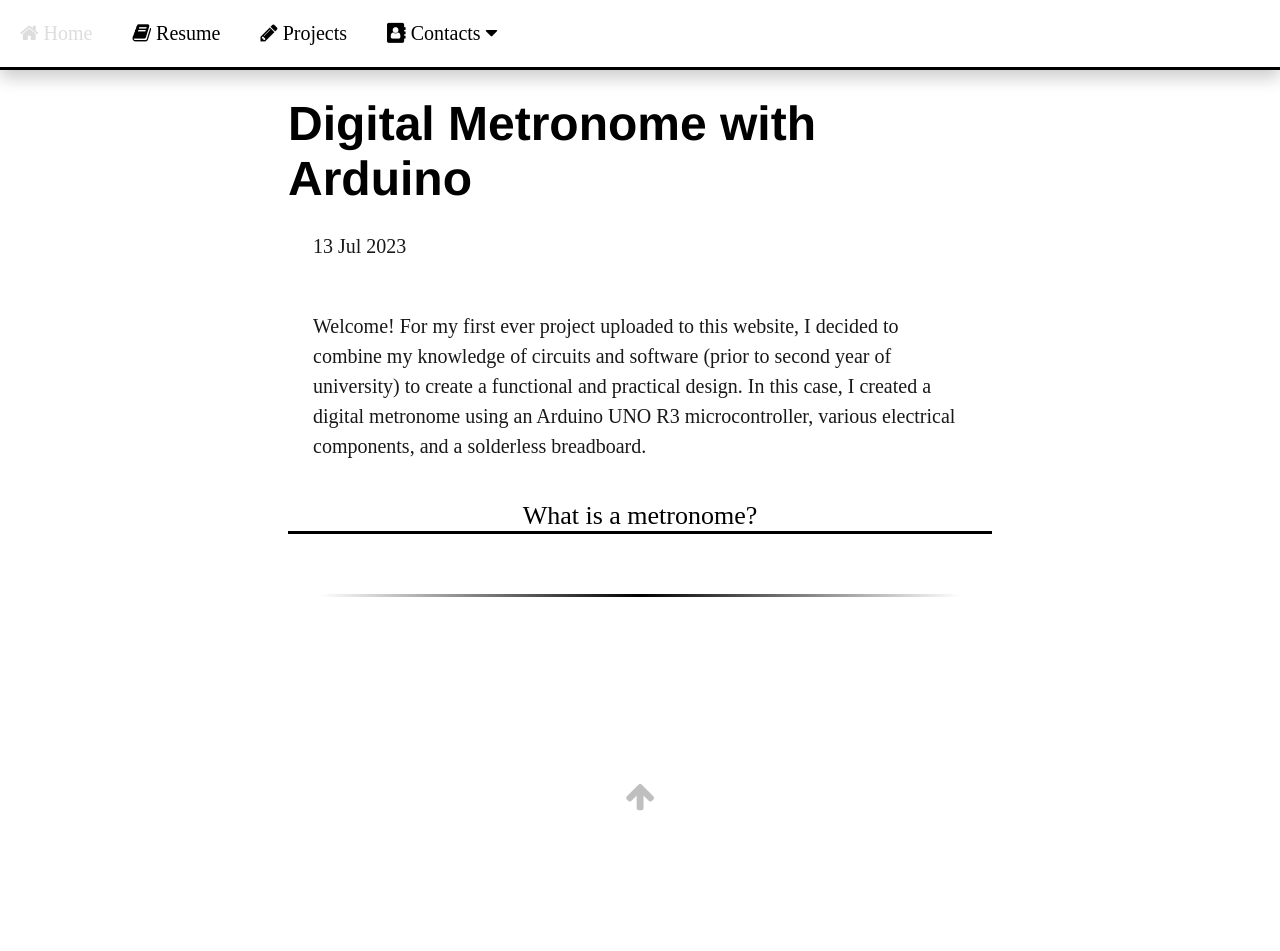
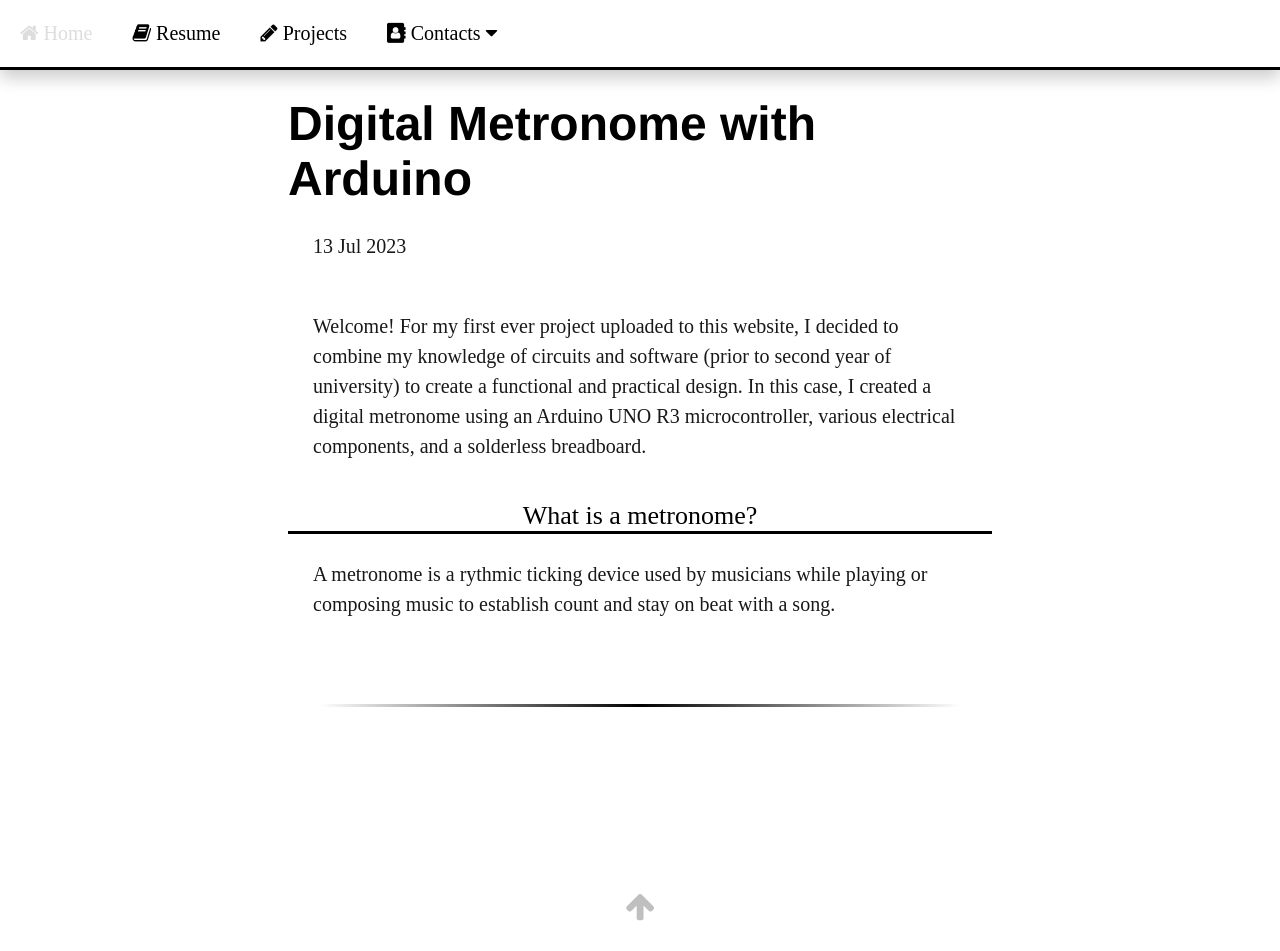
Before and after one commit to JacobHodgins/hodginsjacob, a Jekyll site: the page built from _posts/2023-07-13-first-post.md, in a window 1280 px wide and 951 px high. Built offline with Jekyll 4.4.1, drawn with Linux system fonts in a browser that asks for light colours.

Commit message:
Update 2023-07-13-first-post.md

```diff
--- a/_posts/2023-07-13-first-post.md
+++ b/_posts/2023-07-13-first-post.md
@@ -10,6 +10,11 @@ date: 2023-07-13
     </p>
   </div>
   <div class="post-header">What is a metronome?</div>
+  <div class="post-content">
+    <p>
+      A metronome is a rythmic ticking device used by musicians while playing or composing music to establish count and stay on beat with a song.
+    </p>
+  </div>
 </div>
 
 <!--<img src="{{ site.baseurl }}images/Vaporwave Background.jpg" alt="Vaporwave Background" width="960" length="540">-->
```
